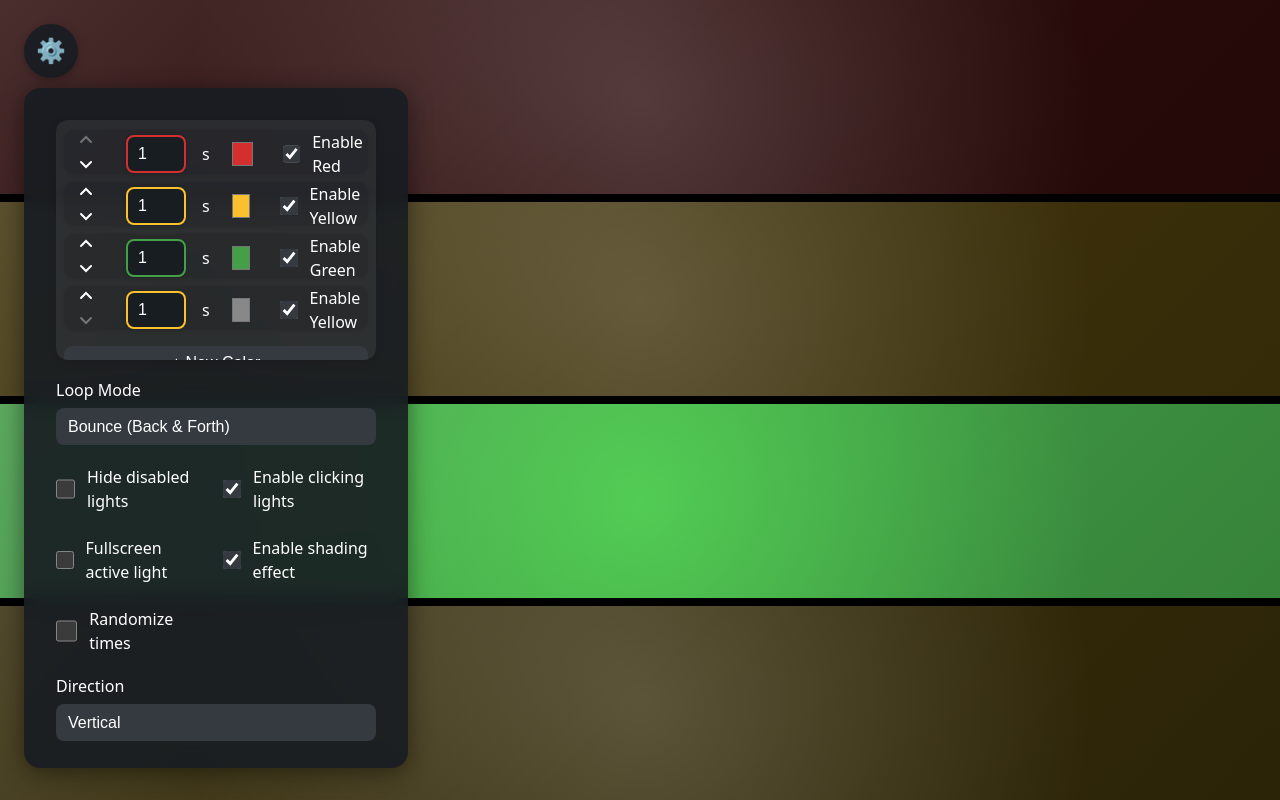
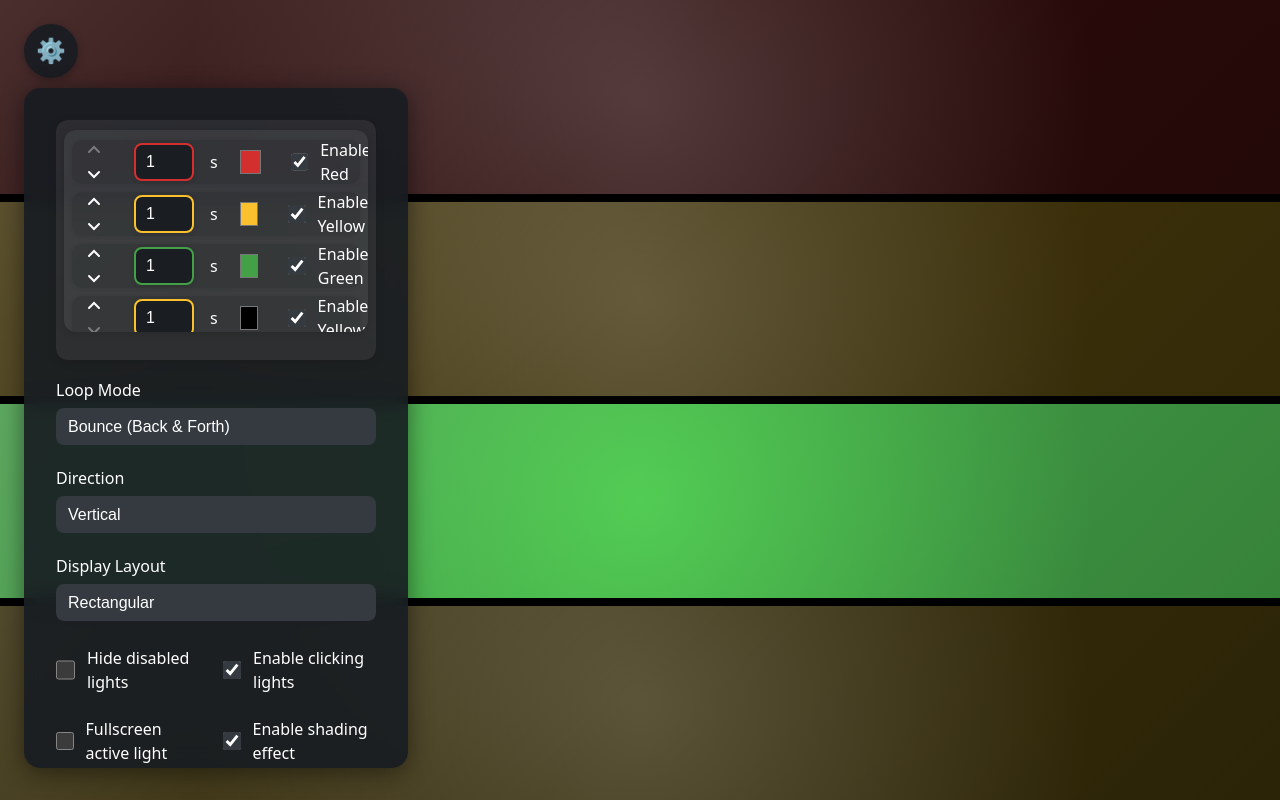
Before and after one commit to AnahatM/Traffic-Light-Simulator, a React (Vite) app: page / in a window 1280 px wide. Both pictures are taken after a click on the button "⚙️". Built offline with nearby package versions, Linux system fonts and the light colour scheme.

Commit message:
Fixes + Refactor

```diff
--- a/src/App.tsx
+++ b/src/App.tsx
@@ -46,7 +46,9 @@ function App() {
     green: "#43a047",
   });
   // Loop mode state
-  const [loopMode, setLoopMode] = useState<"cycle" | "pingpong">("pingpong");
+  const [loopMode, setLoopMode] = useState<"cycle" | "pingpong" | "random">(
+    "pingpong"
+  );
 
   // Update CSS variables so TrafficLight and shading update automatically
   useEffect(() => {
--- a/src/components/SettingsPanel.tsx
+++ b/src/components/SettingsPanel.tsx
@@ -1,9 +1,10 @@
 import { useState, useRef, useEffect } from "react";
 import "./SettingsPanel.css";
-import SettingCheckbox from "./SettingCheckbox.tsx";
-import SettingSelect from "./SettingSelect.tsx";
+import LoopPanel from "./SettingsPanelLoopPanel";
+import SettingsPanelCheckboxes from "./SettingsPanelCheckboxes.tsx";
+import SettingsPanelSelects from "./SettingsPanelSelects.tsx";
+import SettingsPanelButtons from "./SettingsPanelButtons.tsx";
 import type { LightState, LightTiming } from "./TrafficLight";
-import LoopPanel from "./SettingsPanelLoopPanel.tsx";
 
 interface SettingsPanelProps {
   times: LightTiming;
@@ -30,212 +31,34 @@ interface SettingsPanelProps {
   setCustomColors: (colors: Record<string, string>) => void;
   colorOrder: string[];
   setColorOrder: (order: string[]) => void;
-  loopMode: "cycle" | "pingpong";
-  setLoopMode: (mode: "cycle" | "pingpong") => void;
+  loopMode: "cycle" | "pingpong" | "random";
+  setLoopMode: (mode: "cycle" | "pingpong" | "random") => void;
 }
 
-const SettingsPanel: React.FC<SettingsPanelProps> = ({
-  times,
-  setTimes,
-  enabled,
-  setEnabled,
-  hideDisabled,
-  setHideDisabled,
-  direction,
-  setDirection,
-  displayLayout,
-  setDisplayLayout,
-  enableClickingLights = true,
-  setEnableClickingLights,
-  randomizeTimes = false,
-  setRandomizeTimes,
-  randomRange = { min: 0.5, max: 5 },
-  setRandomRange,
-  fullscreen = false,
-  setFullscreen,
-  enableShading = true,
-  setEnableShading,
-  customColors,
-  setCustomColors,
-  colorOrder,
-  setColorOrder,
-  loopMode,
-  setLoopMode,
-}) => {
+const SettingsPanel: React.FC<SettingsPanelProps> = (props) => {
   const [collapsed, setCollapsed] = useState(true);
   const [draggedIdx, setDraggedIdx] = useState<number | null>(null);
   const loopPanelRef = useRef<HTMLDivElement>(null);
 
-  // Local state to track form values (including colors)
+  // Local state for form values
   const [formValues, setFormValues] = useState({
-    times: { ...times },
-    enabled: { ...enabled },
-    hideDisabled,
-    direction,
-    displayLayout,
-    enableClickingLights:
-      enableClickingLights !== undefined ? enableClickingLights : true,
-    randomizeTimes: randomizeTimes !== undefined ? randomizeTimes : false,
-    randomRange: randomRange || { min: 0.5, max: 5 },
-    fullscreen: fullscreen !== undefined ? fullscreen : false,
-    enableShading: enableShading !== undefined ? enableShading : true,
-    colors: { ...customColors },
-    colorOrder: [...colorOrder],
+    times: { ...props.times },
+    enabled: { ...props.enabled },
+    hideDisabled: props.hideDisabled,
+    direction: props.direction,
+    displayLayout: props.displayLayout,
+    enableClickingLights: props.enableClickingLights ?? true,
+    randomizeTimes: props.randomizeTimes ?? false,
+    randomRange: props.randomRange || { min: 0.5, max: 5 },
+    fullscreen: props.fullscreen ?? false,
+    enableShading: props.enableShading ?? true,
+    colors: { ...props.customColors },
+    colorOrder: [...props.colorOrder],
+    loopMode: props.loopMode,
   });
-
-  const [loopModeLocal, setLoopModeLocal] = useState<"cycle" | "pingpong">(
-    loopMode
-  );
 
   const toggleCollapse = () => {
     setCollapsed(!collapsed);
-  };
-
-  const updateTime = (color: keyof LightTiming, value: number) => {
-    setFormValues((prev) => ({
-      ...prev,
-      times: {
-        ...prev.times,
-        [color]: Math.max(0.2, value),
-      },
-    }));
-  };
-
-  const updateEnabled = (color: keyof LightState, value: boolean) => {
-    setFormValues((prev) => ({
-      ...prev,
-      enabled: {
-        ...prev.enabled,
-        [color]: value,
-      },
-    }));
-  };
-
-  const updateColor = (color: keyof typeof customColors, value: string) => {
-    setFormValues((prev) => ({
-      ...prev,
-      colors: {
-        ...prev.colors,
-        [color]: value,
-      },
-    }));
-  };
-
-  // Reorder colorOrder array
-  const moveColor = (index: number, direction: -1 | 1) => {
-    setFormValues((prev) => {
-      const arr = [...prev.colorOrder];
-      const newIndex = index + direction;
-      if (newIndex < 0 || newIndex >= arr.length) return prev;
-      [arr[index], arr[newIndex]] = [arr[newIndex], arr[index]];
-      return { ...prev, colorOrder: arr };
-    });
-  };
-
-  // Drag and drop handlers
-  const handleDragStart = (idx: number) => setDraggedIdx(idx);
-  const handleDragOver = (idx: number, e: React.DragEvent) => {
-    e.preventDefault();
-    if (draggedIdx === null || draggedIdx === idx) return;
-    setFormValues((prev) => {
-      const arr = [...prev.colorOrder];
-      const [removed] = arr.splice(draggedIdx, 1);
-      arr.splice(idx, 0, removed);
-      return { ...prev, colorOrder: arr };
-    });
-    setDraggedIdx(idx);
-  };
-  const handleDragEnd = () => setDraggedIdx(null);
-
-  // Add new color logic
-  const addNewColor = (): void => {
-    // Generate a unique color key
-    let i = 1;
-    let newKey = `custom${i}`;
-    while (formValues.colors[newKey]) {
-      i++;
-      newKey = `custom${i}`;
-    }
-    setFormValues((prev) => ({
-      ...prev,
-      times: { ...prev.times, [newKey]: 1 },
-      enabled: { ...prev.enabled, [newKey]: true },
-      colors: { ...prev.colors, [newKey]: "#888888" },
-      colorOrder: [...prev.colorOrder, newKey],
-    }));
-  };
-
-  const applySettings = () => {
-    setTimes(formValues.times);
-    setEnabled(formValues.enabled);
-    setHideDisabled(formValues.hideDisabled);
-    setDirection(formValues.direction);
-    setDisplayLayout(formValues.displayLayout);
-    if (setEnableClickingLights) {
-      setEnableClickingLights(formValues.enableClickingLights);
-    }
-    if (setRandomizeTimes) {
-      setRandomizeTimes(formValues.randomizeTimes);
-    }
-    if (setRandomRange) {
-      setRandomRange(formValues.randomRange);
-    }
-    if (setFullscreen) {
-      setFullscreen(formValues.fullscreen);
-    }
-    if (setEnableShading) {
-      setEnableShading(formValues.enableShading);
-    }
-    // Propagate all custom colors to parent
-    setCustomColors(formValues.colors);
-    setColorOrder(formValues.colorOrder);
-    setLoopMode(loopModeLocal);
-  };
-
-  const resetSettings = () => {
-    const defaultSettings = {
-      times: { red: 1, yellow: 1, green: 1 },
-      enabled: { red: true, yellow: true, green: true },
-      hideDisabled: false,
-      direction: "vertical" as const,
-      displayLayout: "rectangular" as const,
-      enableClickingLights: true,
-      randomizeTimes: false,
-      randomRange: { min: 0.5, max: 5 },
-      fullscreen: false,
-      enableShading: true,
-      colors: {
-        red: "#d32f2f",
-        yellow: "#fbc02d",
-        green: "#43a047",
-      },
-      colorOrder: ["red", "yellow", "green"],
-    };
-    setFormValues(defaultSettings);
-    setTimes(defaultSettings.times);
-    setEnabled(defaultSettings.enabled);
-    setHideDisabled(defaultSettings.hideDisabled);
-    setDirection(defaultSettings.direction);
-    setDisplayLayout(defaultSettings.displayLayout);
-    if (setEnableClickingLights) {
-      setEnableClickingLights(defaultSettings.enableClickingLights);
-    }
-    if (setRandomizeTimes) {
-      setRandomizeTimes(defaultSettings.randomizeTimes);
-    }
-    if (setRandomRange) {
-      setRandomRange(defaultSettings.randomRange);
-    }
-    if (setFullscreen) {
-      setFullscreen(defaultSettings.fullscreen);
-    }
-    if (setEnableShading) {
-      setEnableShading(defaultSettings.enableShading);
-    }
-    setCustomColors(defaultSettings.colors);
-    setColorOrder(defaultSettings.colorOrder);
-    setLoopMode("pingpong");
-    setLoopModeLocal("pingpong");
   };
 
   // Fading gradient for overflow: add .has-overflow class if scrollable
@@ -264,177 +87,119 @@ const SettingsPanel: React.FC<SettingsPanelProps> = ({
         ⚙️
       </button>
       <div className={`settings ${collapsed ? "collapsed" : ""}`}>
-        <div ref={loopPanelRef}>
+        <div className="loop-panel" ref={loopPanelRef}>
           <LoopPanel
             colorOrder={formValues.colorOrder}
             colors={formValues.colors}
             times={formValues.times}
             enabled={formValues.enabled}
-            updateTime={updateTime}
-            updateColor={updateColor}
-            updateEnabled={updateEnabled}
-            moveColor={moveColor}
-            handleDragStart={handleDragStart}
-            handleDragOver={handleDragOver}
-            handleDragEnd={handleDragEnd}
+            updateTime={(color, value) =>
+              setFormValues((f) => ({ ...f, times: { ...f.times, [color]: value } }))
+            }
+            updateColor={(color, value) =>
+              setFormValues((f) => ({ ...f, colors: { ...f.colors, [color]: value } }))
+            }
+            updateEnabled={(color, value) =>
+              setFormValues((f) => ({ ...f, enabled: { ...f.enabled, [color]: value } }))
+            }
+            moveColor={(index, direction) => {
+              setFormValues((f) => {
+                const arr = [...f.colorOrder];
+                const newIndex = index + direction;
+                if (newIndex < 0 || newIndex >= arr.length) return f;
+                [arr[index], arr[newIndex]] = [arr[newIndex], arr[index]];
+                return { ...f, colorOrder: arr };
+              });
+            }}
+            handleDragStart={setDraggedIdx}
+            handleDragOver={(idx, e) => {
+              e.preventDefault();
+              if (draggedIdx === null || draggedIdx === idx) return;
+              setFormValues((f) => {
+                const arr = [...f.colorOrder];
+                const [removed] = arr.splice(draggedIdx, 1);
+                arr.splice(idx, 0, removed);
+                return { ...f, colorOrder: arr };
+              });
+              setDraggedIdx(idx);
+            }}
+            handleDragEnd={() => setDraggedIdx(null)}
             draggedIdx={draggedIdx}
-            deleteColor={(color: string) => {
-              setFormValues((prev) => {
-                const newOrder = prev.colorOrder.filter((c) => c !== color);
-                const { [color]: _, ...newColors } = prev.colors;
-                const { [color]: __, ...newTimes } = prev.times;
-                const { [color]: ___, ...newEnabled } = prev.enabled;
+            deleteColor={(color) => {
+              setFormValues((f) => {
+                const { [color]: _, ...restColors } = f.colors;
+                const { [color]: __, ...restTimes } = f.times;
+                const { [color]: ___, ...restEnabled } = f.enabled;
                 return {
-                  ...prev,
-                  colorOrder: newOrder,
-                  colors: newColors,
-                  times: newTimes,
-                  enabled: newEnabled,
+                  ...f,
+                  colors: restColors,
+                  times: restTimes,
+                  enabled: restEnabled,
+                  colorOrder: f.colorOrder.filter((c) => c !== color),
                 };
               });
             }}
-            addNewColor={addNewColor}
+            addNewColor={() => {
+              const newColor = `custom${Date.now()}`;
+              setFormValues((f) => ({
+                ...f,
+                colors: { ...f.colors, [newColor]: "#888888" },
+                times: { ...f.times, [newColor]: 1 },
+                enabled: { ...f.enabled, [newColor]: true },
+                colorOrder: [...f.colorOrder, newColor],
+              }));
+            }}
           />
         </div>
-        <SettingSelect
-          label="Loop Mode"
-          value={loopModeLocal}
-          options={[
-            { value: "cycle", label: "Cycle (Repeat)" },
-            { value: "pingpong", label: "Bounce (Back & Forth)" },
-          ]}
-          onChange={(value) => setLoopModeLocal(value as "cycle" | "pingpong")}
+        <SettingsPanelSelects
+          formValues={formValues}
+          setFormValues={setFormValues}
+          setDirection={props.setDirection}
+          setDisplayLayout={props.setDisplayLayout}
+          setLoopMode={props.setLoopMode}
         />
-        <div className="setting-checkbox-group">
-          <SettingCheckbox
-            label="Hide disabled lights"
-            checked={formValues.hideDisabled}
-            onChange={(checked) =>
-              setFormValues((prev) => ({ ...prev, hideDisabled: checked }))
-            }
-          />
-          <SettingCheckbox
-            label="Enable clicking lights"
-            checked={formValues.enableClickingLights}
-            onChange={(checked) =>
-              setFormValues((prev) => ({
-                ...prev,
-                enableClickingLights: checked,
-              }))
-            }
-          />{" "}
-          <SettingCheckbox
-            label="Fullscreen active light"
-            checked={formValues.fullscreen}
-            onChange={(checked) =>
-              setFormValues((prev) => ({ ...prev, fullscreen: checked }))
-            }
-          />
-          <SettingCheckbox
-            label="Enable shading effect"
-            checked={formValues.enableShading}
-            onChange={(checked) =>
-              setFormValues((prev) => ({ ...prev, enableShading: checked }))
-            }
-          />
-          <SettingCheckbox
-            label="Randomize times"
-            checked={formValues.randomizeTimes}
-            onChange={(checked) =>
-              setFormValues((prev) => ({ ...prev, randomizeTimes: checked }))
-            }
-          />
-        </div>
-        {formValues.randomizeTimes && (
-          <div className="random-time-settings">
-            <div className="setting-row">
-              <label>
-                <span className="setting-label">Min time (s)</span>
-                <input
-                  type="number"
-                  value={formValues.randomRange.min}
-                  min={0.2}
-                  step={0.1}
-                  onChange={(e) => {
-                    const value = parseFloat(e.target.value);
-                    if (!isNaN(value)) {
-                      setFormValues((prev) => ({
-                        ...prev,
-                        randomRange: {
-                          ...prev.randomRange,
-                          min: Math.max(
-                            0.2,
-                            Math.min(value, prev.randomRange.max)
-                          ),
-                        },
-                      }));
-                    }
-                  }}
-                />
-              </label>
-            </div>
-
-            <div className="setting-row">
-              <label>
-                <span className="setting-label">Max time (s)</span>
-                <input
-                  type="number"
-                  value={formValues.randomRange.max}
-                  min={0.5}
-                  step={0.1}
-                  onChange={(e) => {
-                    const value = parseFloat(e.target.value);
-                    if (!isNaN(value)) {
-                      setFormValues((prev) => ({
-                        ...prev,
-                        randomRange: {
-                          ...prev.randomRange,
-                          max: Math.max(prev.randomRange.min, value),
-                        },
-                      }));
-                    }
-                  }}
-                />
-              </label>
-            </div>
-          </div>
-        )}{" "}
-        <SettingSelect
-          label="Direction"
-          value={formValues.direction}
-          options={[
-            { value: "vertical", label: "Vertical" },
-            { value: "horizontal", label: "Horizontal" },
-          ]}
-          onChange={(value) =>
-            setFormValues((prev) => ({
-              ...prev,
-              direction: value as "vertical" | "horizontal",
-            }))
-          }
+        <SettingsPanelCheckboxes
+          formValues={formValues}
+          setFormValues={setFormValues}
         />
-        <SettingSelect
-          label="Display Layout"
-          value={formValues.displayLayout}
-          options={[
-            { value: "rectangular", label: "Rectangular" },
-            { value: "circular", label: "Circular" },
-          ]}
-          onChange={(value) =>
-            setFormValues((prev) => ({
-              ...prev,
-              displayLayout: value as "rectangular" | "circular",
-            }))
-          }
+        <SettingsPanelButtons
+          applySettings={() => {
+            props.setTimes(formValues.times);
+            props.setEnabled(formValues.enabled);
+            props.setHideDisabled(formValues.hideDisabled);
+            props.setDirection(formValues.direction);
+            props.setDisplayLayout(formValues.displayLayout);
+            if (props.setEnableClickingLights)
+              props.setEnableClickingLights(formValues.enableClickingLights);
+            if (props.setRandomizeTimes)
+              props.setRandomizeTimes(formValues.randomizeTimes);
+            if (props.setRandomRange)
+              props.setRandomRange(formValues.randomRange);
+            if (props.setFullscreen) props.setFullscreen(formValues.fullscreen);
+            if (props.setEnableShading)
+              props.setEnableShading(formValues.enableShading);
+            props.setCustomColors(formValues.colors);
+            props.setColorOrder(formValues.colorOrder);
+            props.setLoopMode(formValues.loopMode);
+          }}
+          resetSettings={() => {
+            setFormValues({
+              times: { ...props.times },
+              enabled: { ...props.enabled },
+              hideDisabled: props.hideDisabled,
+              direction: props.direction,
+              displayLayout: props.displayLayout,
+              enableClickingLights: props.enableClickingLights ?? true,
+              randomizeTimes: props.randomizeTimes ?? false,
+              randomRange: props.randomRange || { min: 0.5, max: 5 },
+              fullscreen: props.fullscreen ?? false,
+              enableShading: props.enableShading ?? true,
+              colors: { ...props.customColors },
+              colorOrder: [...props.colorOrder],
+              loopMode: props.loopMode,
+            });
+          }}
         />
-        <div className="settings-buttons">
-          <button id="applySettings" onClick={applySettings}>
-            Apply
-          </button>
-          <button id="resetSettings" onClick={resetSettings}>
-            Reset
-          </button>
-        </div>
         <div className="settings-footer">
           <a
             href="https://github.com/AnahatM/Traffic-Light-Simulator"
--- /dev/null
+++ b/src/components/SettingsPanelButtons.tsx
@@ -0,0 +1,22 @@
+import React from "react";
+
+interface SettingsPanelButtonsProps {
+  applySettings: () => void;
+  resetSettings: () => void;
+}
+
+const SettingsPanelButtons: React.FC<SettingsPanelButtonsProps> = ({
+  applySettings,
+  resetSettings,
+}) => (
+  <div className="settings-buttons">
+    <button id="applySettings" onClick={applySettings}>
+      Apply
+    </button>
+    <button id="resetSettings" onClick={resetSettings}>
+      Reset
+    </button>
+  </div>
+);
+
+export default SettingsPanelButtons;
--- /dev/null
+++ b/src/components/SettingsPanelCheckboxes.tsx
@@ -0,0 +1,55 @@
+import React from "react";
+import SettingCheckbox from "./SettingCheckbox";
+
+interface SettingsPanelCheckboxesProps {
+  formValues: any;
+  setFormValues: (v: any) => void;
+}
+
+const SettingsPanelCheckboxes: React.FC<SettingsPanelCheckboxesProps> = ({
+  formValues,
+  setFormValues,
+}) => (
+  <div className="setting-checkbox-group">
+    <SettingCheckbox
+      label="Hide disabled lights"
+      checked={formValues.hideDisabled}
+      onChange={(checked) =>
+        setFormValues((prev: any) => ({ ...prev, hideDisabled: checked }))
+      }
+    />
+    <SettingCheckbox
+      label="Enable clicking lights"
+      checked={formValues.enableClickingLights}
+      onChange={(checked) =>
+        setFormValues((prev: any) => ({
+          ...prev,
+          enableClickingLights: checked,
+        }))
+      }
+    />
+    <SettingCheckbox
+      label="Fullscreen active light"
+      checked={formValues.fullscreen}
+      onChange={(checked) =>
+        setFormValues((prev: any) => ({ ...prev, fullscreen: checked }))
+      }
+    />
+    <SettingCheckbox
+      label="Enable shading effect"
+      checked={formValues.enableShading}
+      onChange={(checked) =>
+        setFormValues((prev: any) => ({ ...prev, enableShading: checked }))
+      }
+    />
+    <SettingCheckbox
+      label="Randomize times"
+      checked={formValues.randomizeTimes}
+      onChange={(checked) =>
+        setFormValues((prev: any) => ({ ...prev, randomizeTimes: checked }))
+      }
+    />
+  </div>
+);
+
+export default SettingsPanelCheckboxes;
--- a/src/components/SettingsPanelLoopPanel.tsx
+++ b/src/components/SettingsPanelLoopPanel.tsx
@@ -49,7 +49,7 @@ const LoopPanel: React.FC<LoopPanelProps> = ({
         label={colorLabels[color] || color}
         value={times[color]}
         enabled={enabled[color]}
-        colorValue={colors[color] || "#888888"}
+        colorValue={colors[color]}
         onTimeChange={(v) => updateTime(color, v)}
         onColorChange={(v) => updateColor(color, v)}
         onEnabledChange={(v) => updateEnabled(color, v)}
--- /dev/null
+++ b/src/components/SettingsPanelSelects.tsx
@@ -0,0 +1,60 @@
+import React from "react";
+import SettingSelect from "./SettingSelect";
+
+interface SettingsPanelSelectsProps {
+  formValues: any;
+  setFormValues: (v: any) => void;
+  setDirection: (d: "vertical" | "horizontal") => void;
+  setDisplayLayout: (l: "rectangular" | "circular") => void;
+  setLoopMode: (m: "cycle" | "pingpong" | "random") => void;
+}
+
+const SettingsPanelSelects: React.FC<SettingsPanelSelectsProps> = ({
+  formValues,
+  setFormValues,
+  setDirection,
+  setDisplayLayout,
+  setLoopMode,
+}) => (
+  <>
+    <SettingSelect
+      label="Loop Mode"
+      value={formValues.loopMode}
+      options={[
+        { value: "cycle", label: "Cycle (Repeat)" },
+        { value: "pingpong", label: "Bounce (Back & Forth)" },
+        { value: "random", label: "Random (No Repeat)" },
+      ]}
+      onChange={(value) => {
+        setFormValues((prev: any) => ({ ...prev, loopMode: value }));
+        setLoopMode(value as "cycle" | "pingpong" | "random");
+      }}
+    />
+    <SettingSelect
+      label="Direction"
+      value={formValues.direction}
+      options={[
+        { value: "vertical", label: "Vertical" },
+        { value: "horizontal", label: "Horizontal" },
+      ]}
+      onChange={(value) => {
+        setFormValues((prev: any) => ({ ...prev, direction: value }));
+        setDirection(value as "vertical" | "horizontal");
+      }}
+    />
+    <SettingSelect
+      label="Display Layout"
+      value={formValues.displayLayout}
+      options={[
+        { value: "rectangular", label: "Rectangular" },
+        { value: "circular", label: "Circular" },
+      ]}
+      onChange={(value) => {
+        setFormValues((prev: any) => ({ ...prev, displayLayout: value }));
+        setDisplayLayout(value as "rectangular" | "circular");
+      }}
+    />
+  </>
+);
+
+export default SettingsPanelSelects;
--- a/src/components/TrafficLight.tsx
+++ b/src/components/TrafficLight.tsx
@@ -66,7 +66,6 @@ const TrafficLight: React.FC<TrafficLightProps> = ({
       return { nextColor: colorOrder[0], nextDirection: true };
     }
     if (loopMode === "random") {
-      // If queue is empty or currentColor not in queue, reshuffle
       let queue = randomQueue.length > 0 ? randomQueue : shuffle(visibleLights);
       // Remove currentColor if it's at the front
       if (queue[0] === currentColor) queue.shift();
@@ -231,7 +230,7 @@ const TrafficLight: React.FC<TrafficLightProps> = ({
                   : "block",
               background:
                 !isKnown && activeColor === color
-                  ? customColors?.[color] || "#888888"
+                  ? customColors?.[color] || "var(--settings-panel-bg, #888888)"
                   : undefined,
             }}
             onClick={() => handleLightClick(color)}
```
